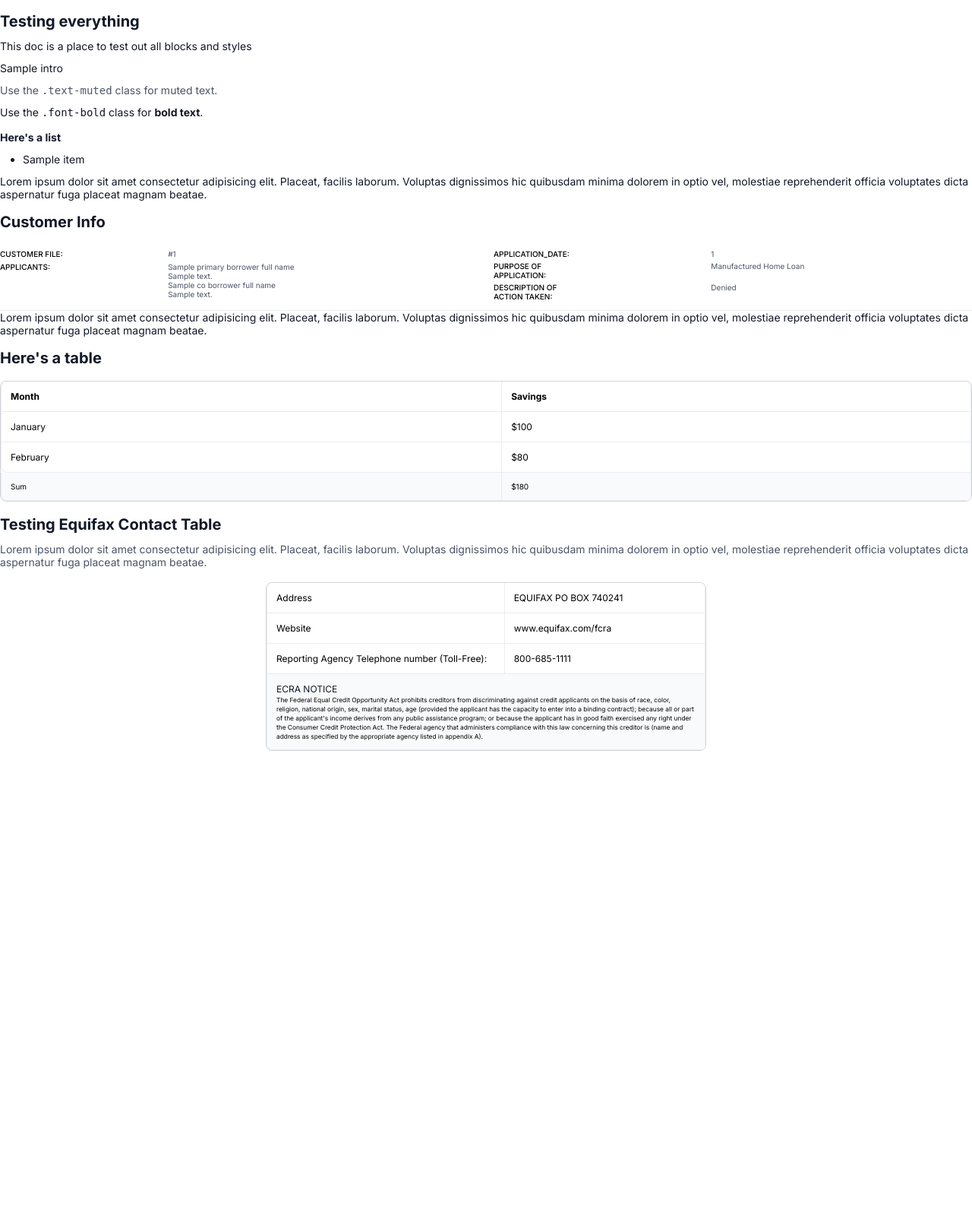
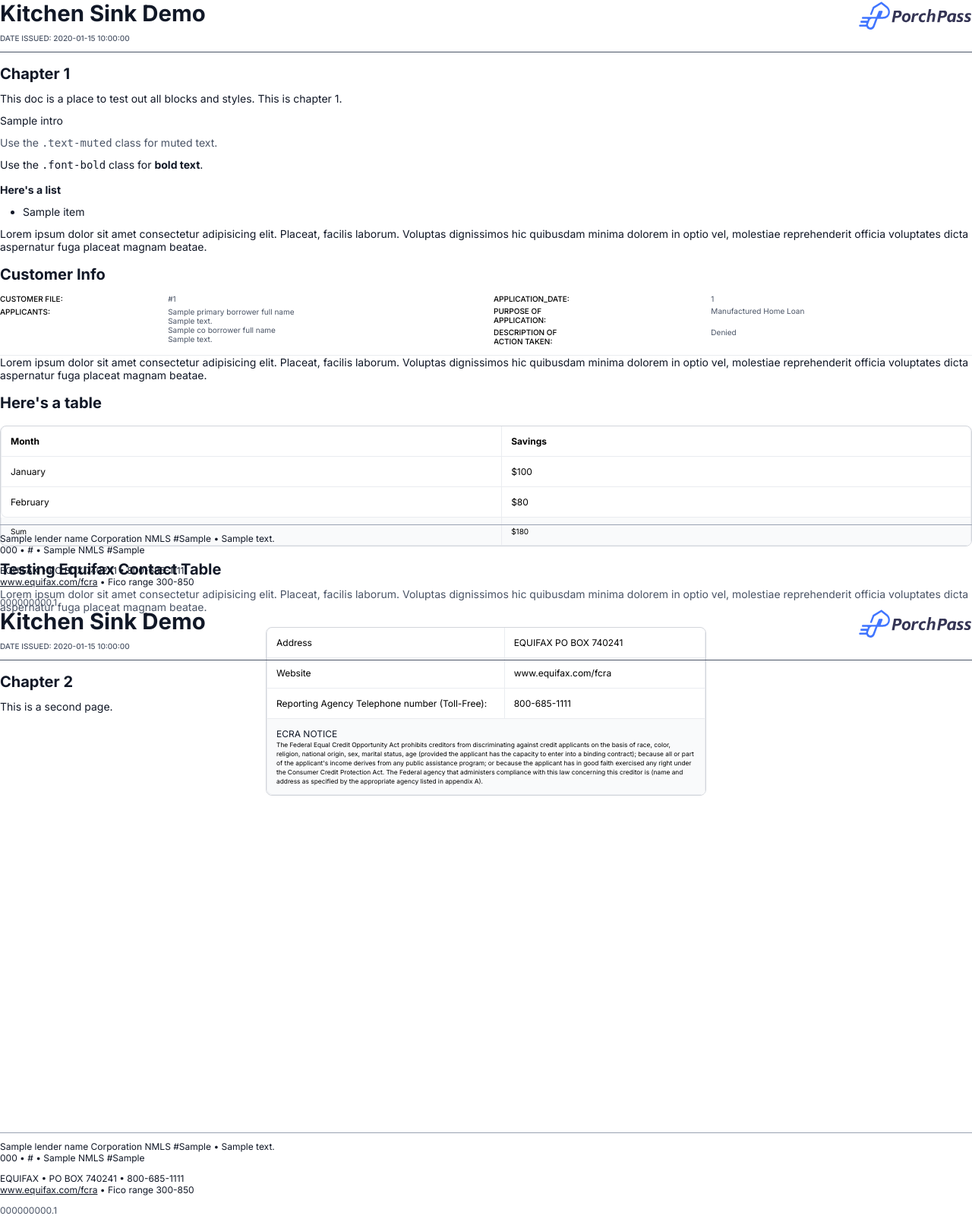
Before and after one commit to Porchpass/doc-service-sandbox, a Python web app: template src/templates/kitchen_sink.html.jinja in a window 1280 px wide. Shown: the whole page at 76% size. Before the commit the page ends 988 px from the top, so only its background shows below. Run offline with Jinja, Linux system fonts and the light colour scheme; the template is opened without the code that fills it: most values are stand-ins (such as "Sample title", 1, 10 or a date in 2020).

Commit message:
drop DocRaptor Header/Footer

```diff
--- a/src/templates/kitchen_sink.html.jinja
+++ b/src/templates/kitchen_sink.html.jinja
@@ -3,17 +3,12 @@
 {% set title = "Kitchen Sink Demo" %}
 {% set version = "000000000.1" %}
 
-{% block header %}
+{% block content %}
+  <section class="chapter">
     {% include "partials/standard-header.html.jinja" %}
-{% endblock %}
 
-{%  block footer %}
-  {% include "partials/standard-footer.html.jinja" %}
-{% endblock %}
-
-{% block content %}
-  <h2>Testing everything</h2>
-  <p>This doc is a place to test out all blocks and styles</p>
+    <h2>Chapter 1</h2>
+    <p>This doc is a place to test out all blocks and styles. This is chapter 1.</p>
 
     <p>{{intro}}</p>
 
@@ -68,4 +63,16 @@
     <p class="text-muted">Lorem ipsum dolor sit amet consectetur adipisicing elit. Placeat, facilis laborum. Voluptas dignissimos hic quibusdam minima dolorem in optio vel, molestiae reprehenderit officia voluptates dicta aspernatur fuga placeat magnam beatae.</p>
 
     {% include "partials/equifax-contact-table.html.jinja" %}
+
+    {% include "partials/standard-footer.html.jinja" %}
+  </section>
+
+  <section class="chapter">
+    {% include "partials/standard-header.html.jinja" %}
+
+    <h2>Chapter 2</h2>
+    <p>This is a second page.</p>
+
+    {% include "partials/standard-footer.html.jinja" %}
+  </section>
 {% endblock %}
--- a/src/templates/styles/styles.css.jinja
+++ b/src/templates/styles/styles.css.jinja
@@ -1,4 +1,6 @@
 :root {
+  /* page margins */
+  --page-margin: 42px;
   /* colors */
   --color-on-surface-on-surface: #111827;
   --color-on-surface-on-surface-muted: #4A5466;
@@ -23,14 +25,6 @@
   --font-lg: 16px;
   --font-xl: 18px;
   --font-xxl: 20px;
-  /* page margins */
-  --page-margin: 42px;
-  {% if notice_date %}
-    --standard-header-height: calc(var(--page-margin) + 75px);
-  {% else %}
-    --standard-header-height: calc(var(--page-margin) + 57px);
-  {% endif %}
-  --standard-footer-height: calc(var(--page-margin) + 99px + var(--space-lg));
   /* misc */
   --radius-radius-minimal: 8px;
   --max-width-narrow: 580px;
@@ -40,6 +34,7 @@
 /* DocRaptor styles */
 /********************/
 
+/*
 header {
   flow: static(header-html);
 }
@@ -47,8 +42,12 @@
 footer {
   flow: static(footer-html);
 }
+*/
 
-.chapter { break-before: break; }
+.chapter {
+  break-before: break;
+  position: relative;
+}
 
 .heading { break-after: avoid; }
 
@@ -58,13 +57,8 @@
 
 @page {
   size: US-Letter;
-  margin: var(--standard-header-height) var(--page-margin) var(--standard-footer-height);
-  @top {
-    content: flow(header-html);
-  }
-  @bottom {
-    content: flow(footer-html);
-  }
+  margin: var(--page-margin);
+  /* page count */
   @bottom-right-corner {
     color: var(--color-on-surface-on-surface-muted);
     font-family: 'Inter', sans-serif;
@@ -83,6 +77,10 @@
   /* width: 816px; */
   /* height: 1056px; */
   box-sizing: border-box;
+}
+
+html, body, #content, .chapter {
+  height: 100%;
 }
 
 *, *:before, *:after {
@@ -420,14 +418,22 @@
   text-align: center;
 }
 
+/***************/
+/* base layout */
+/***************/
+
+main#content {
+  position: relative;
+}
+
 /************/
 /* partials */
 /************/
 
 .standard-header {
   border-bottom: 1px solid var(--color-on-surface-on-surface-muted);
-  height: var(--standard-header-height);
-  padding-top: var(--page-margin);
+  margin-bottom: var(--space-xs);
+  width: 100%;
 }
 
 .standard-header svg {
@@ -437,9 +443,11 @@
 
 .standard-footer {
   border-top: 1px solid var(--color-border-border-dim);
-  height: var(--standard-header-height);
   padding-top: var(--space-xs);
-  padding-bottom: var(--page-margins);
+  position: absolute;
+  bottom: 0;
+  left: 0;
+  width: 100%;
 }
 
 .standard-footer a {
@@ -457,7 +465,7 @@
 }
 
 .customers-info table {
-  margin: var(--space-xs) 0px;
+  margin: 0px 0px var(--space-xs);
 }
 
 .customers-info td, .customers-info th {
```
Also changed, not shown: src/templates/adverse_action_notice.html.jinja (+9 -8 lines), src/templates/consumer_disclosure_statement.html.jinja (+8 -8 lines), readme.md. Lines whose indentation alone changed are shown as unchanged.
